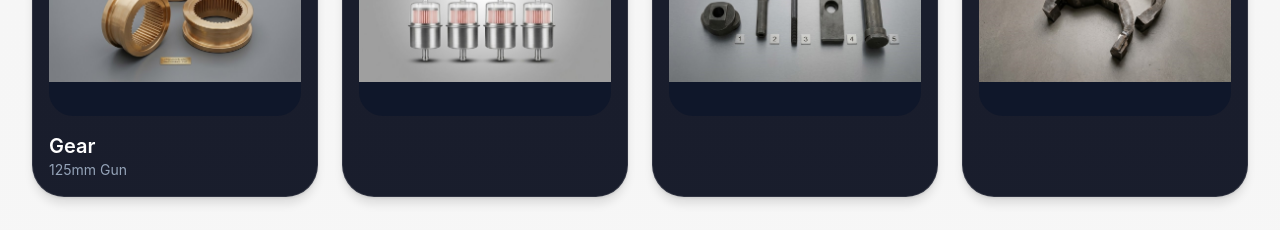
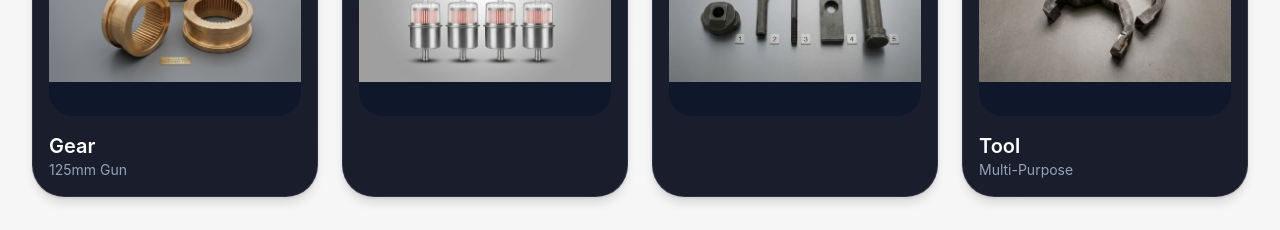
Before and after one commit to shahzaibalinoore-droid/smac, a React (Vite) app: page /products in a window 1280 px wide. Shown: the part 1620-1850 px from the top of the page. Built offline with nearby package versions, Linux system fonts and the light colour scheme; no server answers; the HTML template or start-up script is replaced by a standard one; a web font is replaced by a local one.

Commit message:
Update Products.tsx

```diff
--- a/src/pages/Products.tsx
+++ b/src/pages/Products.tsx
@@ -127,8 +127,8 @@ const Products = () => {
     },
     {
       id: "product-13",
-      name: "",
-      description: "",
+      name: "Tool",
+      description: "Multi-Purpose",
       image: product13Img,
     },
     {
```
